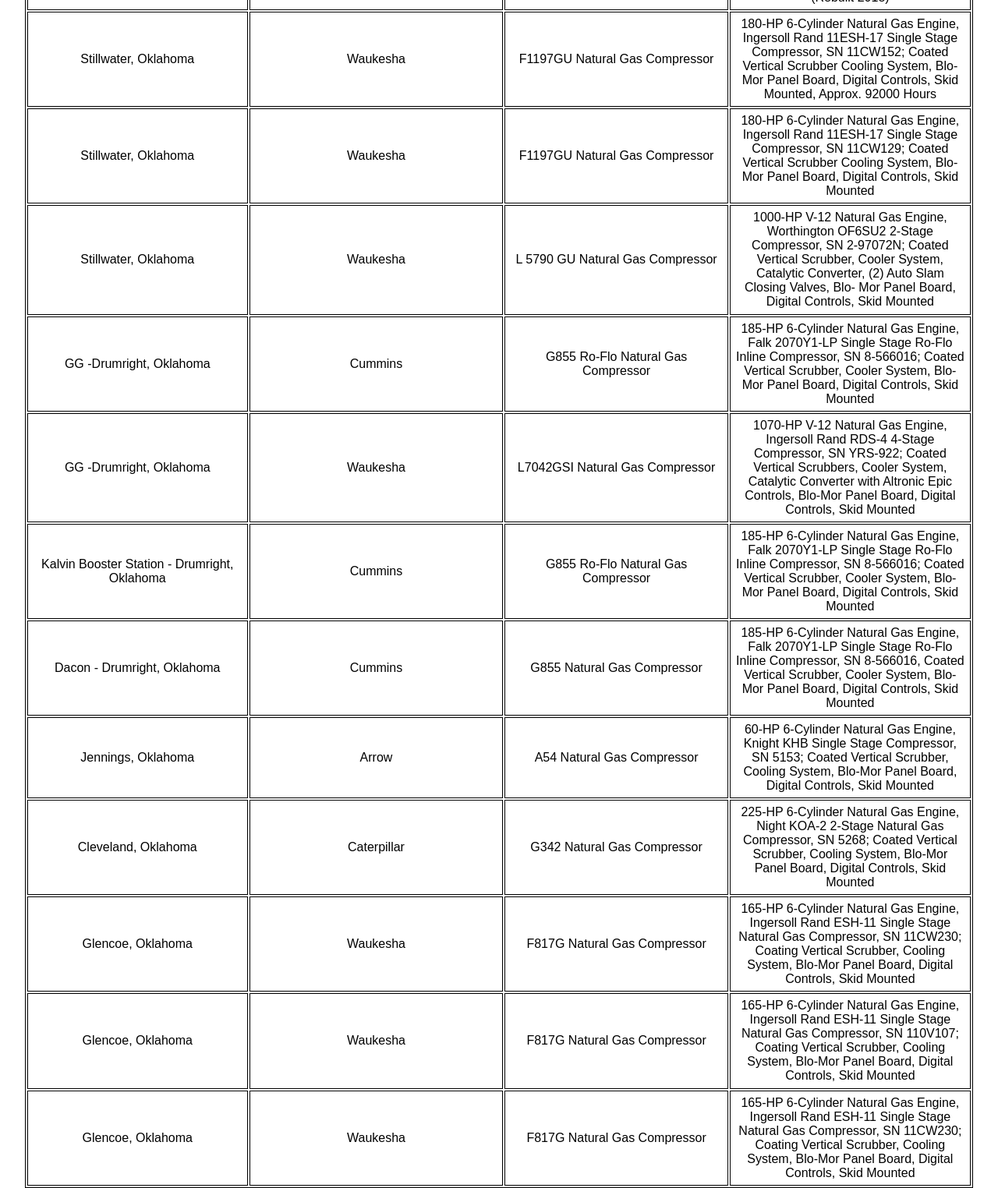
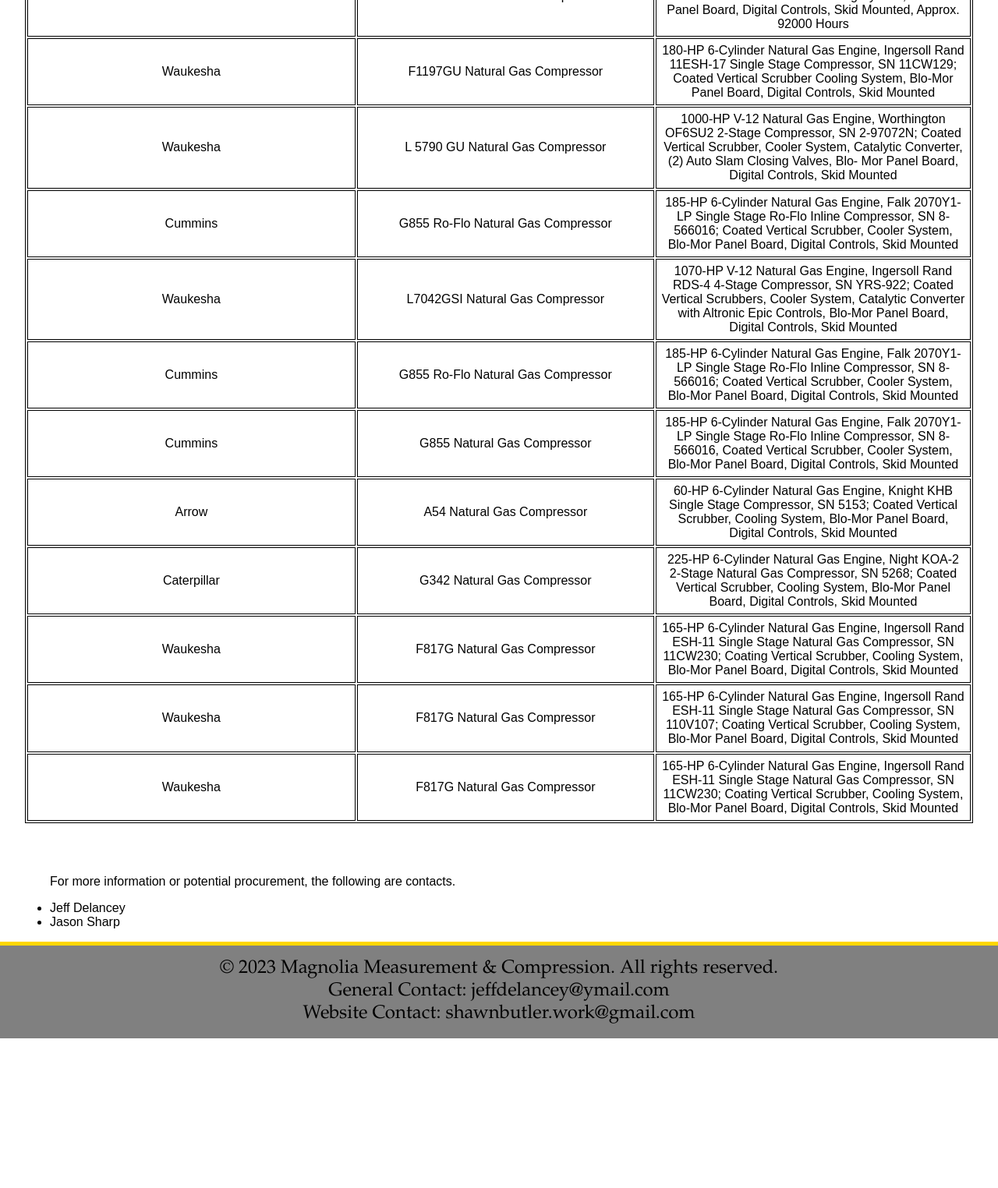
Before and after one commit to shawnbutler-work/mmc-website, a plain HTML site: page equipment.html in a window 1280 px wide. Shown: the part 1020-2544 px from the top of the page at 78% size. After the commit the page ends 2352 px from the top, so only its background shows below. Drawn offline with Linux system fonts and the light colour scheme.

Commit message:
Add files via upload

```diff
--- a/equipment.html
+++ b/equipment.html
@@ -48,21 +48,18 @@
 
 	        <table class="equipment">
 		        <tr>
-		        	<th>Location</th>
 		        	<th>Manufacturer</th>
 		        	<th>Model</th>
 		        	<th>Description</th>
 		        </tr>
 		        <!-- Mulhall, Oklahoma -->
 		        <tr>
-		        	<td>Mulhall, Oklahoma</td>
 		        	<td>Waukesha</td>
 		        	<td>L 5790 GU Natural Gas Compressor</td>
 		        	<td>1000-HP V-12 Natural Gas Engine, Dresser Ingersoll Rand RDS 2 2- Stage Compressor, SN YRX22561; Coated Vertical Scrubbers, Cooler System, Catalytic Converter, Oil Sweetener System, (3) Auto Slam Closing Valves, Blo-Mor Panel Board, Digital Controls, Skid Mounted, 0 Hours (Rebuilt 2018)
 					</td>
 		        </tr>
 		        <tr>
-		        	<td>Mulhall, Oklahoma</td>
 		        	<td>Waukesha</td>
 		        	<td>L 7042 GU Natural Gas Compressor</td>
 		        	<td>1070-HP V-12 Natural Gas Engine, Joy WBF-22X 2-Stage Compressor, SN 2256, Coated Vertical Scrubbers, Cooler System, Catalytic Converter, Oil Sweetener System, (3) Auto Slam Closing Valves, Blo-Mor Panel Board, Digital Controls, Skid Mounted, 0 Hours (Rebuilt 2018)</td>
@@ -70,19 +67,16 @@
 
 		        <!-- Stillwater, Oklahoma -->
 		        <tr>
-		        	<td>Stillwater, Oklahoma</td>
 		        	<td>Waukesha</td>
 		        	<td>F1197GU Natural Gas Compressor</td>
 		        	<td>180-HP 6-Cylinder Natural Gas Engine, Ingersoll Rand 11ESH-17 Single Stage Compressor, SN 11CW152; Coated Vertical Scrubber Cooling System, Blo-Mor Panel Board, Digital Controls, Skid Mounted, Approx. 92000 Hours</td>
 		        </tr>
 		        <tr>
-		        	<td>Stillwater, Oklahoma</td>
 		        	<td>Waukesha</td>
 		        	<td>F1197GU Natural Gas Compressor</td>
 		        	<td>180-HP 6-Cylinder Natural Gas Engine, Ingersoll Rand 11ESH-17 Single Stage Compressor, SN 11CW129; Coated Vertical Scrubber Cooling System, Blo-Mor Panel Board, Digital Controls, Skid Mounted</td>
 		        </tr>
 		        <tr>
-		        	<td>Stillwater, Oklahoma</td>
 		        	<td>Waukesha</td>
 		        	<td>L 5790 GU Natural Gas Compressor</td>
 		        	<td>1000-HP V-12 Natural Gas Engine, Worthington OF6SU2 2-Stage Compressor, SN 2-97072N; Coated Vertical Scrubber, Cooler System, Catalytic Converter, (2) Auto Slam Closing Valves, Blo- Mor Panel Board, Digital Controls, Skid Mounted</td>
@@ -92,13 +86,11 @@
 
 		        <!-- GG - Drumright, Oklahoma -->
 		        <tr>
-		        	<td>GG -Drumright, Oklahoma</td>
 		        	<td>Cummins</td>
 		        	<td>G855 Ro-Flo Natural Gas Compressor</td>
 		        	<td>185-HP 6-Cylinder Natural Gas Engine, Falk 2070Y1-LP Single Stage Ro-Flo Inline Compressor, SN 8-566016; Coated Vertical Scrubber, Cooler System, Blo-Mor Panel Board, Digital Controls, Skid Mounted</td>
 		        </tr>
 		        <tr>
-		        	<td>GG -Drumright, Oklahoma</td>
 		        	<td>Waukesha</td>
 		        	<td>L7042GSI Natural Gas Compressor</td>
 		        	<td>1070-HP V-12 Natural Gas Engine, Ingersoll Rand RDS-4 4-Stage Compressor, SN YRS-922; Coated Vertical Scrubbers, Cooler System, Catalytic Converter with Altronic Epic Controls, Blo-Mor Panel Board, Digital Controls, Skid Mounted</td>
@@ -108,13 +100,11 @@
 
 		        <!-- Drumright, Oklahoma -->
 		        <tr>
-		        	<td>Kalvin Booster Station - Drumright, Oklahoma</td>
 		        	<td>Cummins</td>
 		        	<td>G855 Ro-Flo Natural Gas Compressor</td>
 		        	<td>185-HP 6-Cylinder Natural Gas Engine, Falk 2070Y1-LP Single Stage Ro-Flo Inline Compressor, SN 8-566016; Coated Vertical Scrubber, Cooler System, Blo-Mor Panel Board, Digital Controls, Skid Mounted</td>
 		        </tr>
 		        <tr>
-		        	<td>Dacon - Drumright, Oklahoma</td>
 		        	<td>Cummins</td>
 		        	<td>G855 Natural Gas Compressor</td>
 		        	<td>185-HP 6-Cylinder Natural Gas Engine, Falk 2070Y1-LP Single Stage Ro-Flo Inline Compressor, SN 8-566016, Coated Vertical Scrubber, Cooler System, Blo-Mor Panel Board, Digital Controls, Skid Mounted</td>
@@ -122,7 +112,6 @@
 
 		        <!-- Jennings, Oklahoma -->
 		        <tr>
-		        	<td>Jennings, Oklahoma</td>
 		        	<td>Arrow</td>
 		        	<td>A54 Natural Gas Compressor</td>
 		        	<td>60-HP 6-Cylinder Natural Gas Engine, Knight KHB Single Stage Compressor, SN 5153; Coated Vertical Scrubber, Cooling System, Blo-Mor Panel Board, Digital Controls, Skid Mounted</td>
@@ -130,7 +119,6 @@
 
 		        <!-- Cleveland, Oklahoma -->
 		        <tr>
-		        	<td>Cleveland, Oklahoma</td>
 		        	<td>Caterpillar</td>
 		        	<td>G342 Natural Gas Compressor</td>
 		        	<td>225-HP 6-Cylinder Natural Gas Engine, Night KOA-2 2-Stage Natural Gas Compressor, SN 5268; Coated Vertical Scrubber, Cooling System, Blo-Mor Panel Board, Digital Controls, Skid Mounted</td>
@@ -138,19 +126,16 @@
 
 		        <!-- Glencoe, Oklahoma -->
 		        <tr>
-		        	<td>Glencoe, Oklahoma</td>
 		        	<td>Waukesha</td>
 		        	<td>F817G Natural Gas Compressor</td>
 		        	<td>165-HP 6-Cylinder Natural Gas Engine, Ingersoll Rand ESH-11 Single Stage Natural Gas Compressor, SN 11CW230; Coating Vertical Scrubber, Cooling System, Blo-Mor Panel Board, Digital Controls, Skid Mounted</td>
 		        </tr>
 		        <tr>
-		        	<td>Glencoe, Oklahoma</td>
 		        	<td>Waukesha</td>
 		        	<td>F817G Natural Gas Compressor</td>
 		        	<td>165-HP 6-Cylinder Natural Gas Engine, Ingersoll Rand ESH-11 Single Stage Natural Gas Compressor, SN 110V107; Coating Vertical Scrubber, Cooling System, Blo-Mor Panel Board, Digital Controls, Skid Mounted</td>
 		        </tr>
 		        <tr>
-		        	<td>Glencoe, Oklahoma</td>
 		        	<td>Waukesha</td>
 		        	<td>F817G Natural Gas Compressor</td>
 		        	<td>165-HP 6-Cylinder Natural Gas Engine, Ingersoll Rand ESH-11 Single Stage Natural Gas Compressor, SN 11CW230; Coating Vertical Scrubber, Cooling System, Blo-Mor Panel Board, Digital Controls, Skid Mounted</td>
```
